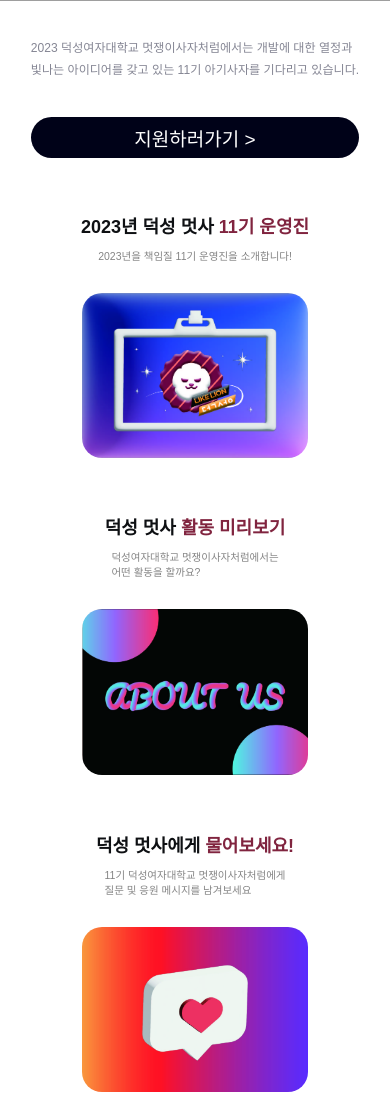
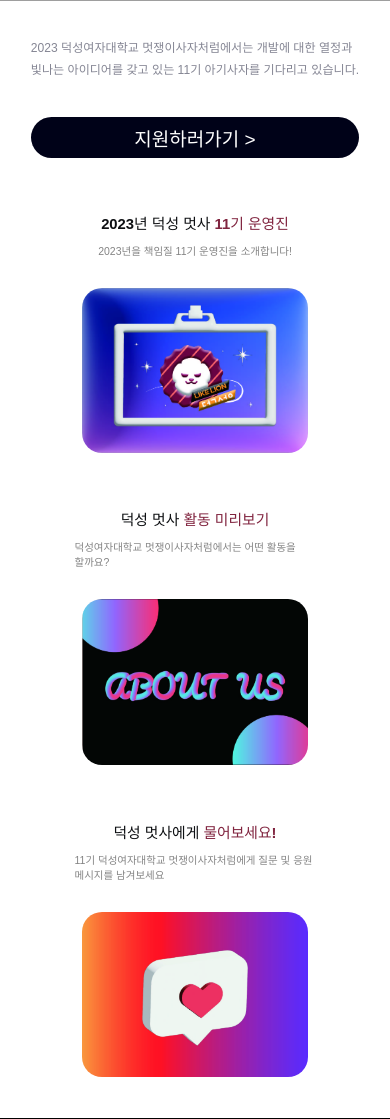
Before and after one commit to kknari/2023likelion, a Django app: template templates/main.html in a window 390 px wide. Shown: the part 483-1602 px from the top of the page. Run offline with Django 4.2, Linux system fonts and the light colour scheme; the template is opened without the code that fills it, so the values that code supplies are empty; some web fonts are replaced; grey boxes are pictures that could not be loaded.

Commit message:
굵기 조정중

```diff
--- a/static/css/header.css
+++ b/static/css/header.css
@@ -219,6 +219,10 @@
         box-sizing: border-box;
     }
 
+    .innerdtail > ul > li > a{
+        font-weight: 500 !important;
+    }
+
 }
 
 *{
@@ -268,7 +272,7 @@
 .innerdtail > ul > li > a {
     text-decoration: none;
     font-size: 13px;
-    font-weight: bold;
+    font-weight: 500;
     color: #000;
 
 }
--- a/static/css/main.css
+++ b/static/css/main.css
@@ -1066,19 +1069,20 @@
       .commit_detail{
           margin-top: 10px;
           margin-bottom: 10px;
+          word-break: keep-all;
       }
       .commit{
-        font-size:18px;
+        font-size : 3.8vw;
         color:#0E1013;
         margin-top:1px;
-        font-weight: 700;
+        font-weight: 550;
       }
       .commit > span{
-        font-size:18px;
+        font-size : 3.8vw;
         color:#80243F;
         margin-top:1px;
-        font-weight: 700;
-      }
+        font-weight: 550;
+        }
       .outsection{
         padding-top: 60px;
       }
--- a/templates/main.html
+++ b/templates/main.html
@@ -130,7 +130,7 @@
           <div class="link">
             <div class="representativeTitle1">
               <div class="commit">덕성 멋사 <span>활동 미리보기</span></div>
-              <div class="commit_detail">덕성여자대학교 멋쟁이사자처럼에서는 <br>어떤 활동을 할까요?</div>
+              <div class="commit_detail">덕성여자대학교 멋쟁이사자처럼에서는 어떤 활동을 할까요?</div>
             </div>
             <img class="representativeImg" src={% static './img/about.jpg' %}/>
           </div>
@@ -141,7 +141,7 @@
           <div class="link">
             <div class="representativeTitle1">
               <div class="commit">덕성 멋사에게 <span>물어보세요!</span></div>
-              <div class="commit_detail">11기 덕성여자대학교 멋쟁이사자처럼에게 <br>질문 및 응원 메시지를 남겨보세요</div>
+              <div class="commit_detail">11기 덕성여자대학교 멋쟁이사자처럼에게 질문 및 응원 메시지를 남겨보세요</div>
             </div>
             <img class="representativeImg" src={% static './img/talk.jpg' %}/>
           </div>
```
Also changed, not shown: other parts of static/css/main.css (+12 -9 lines), static/css/recruit.css (+9 -2 lines).
